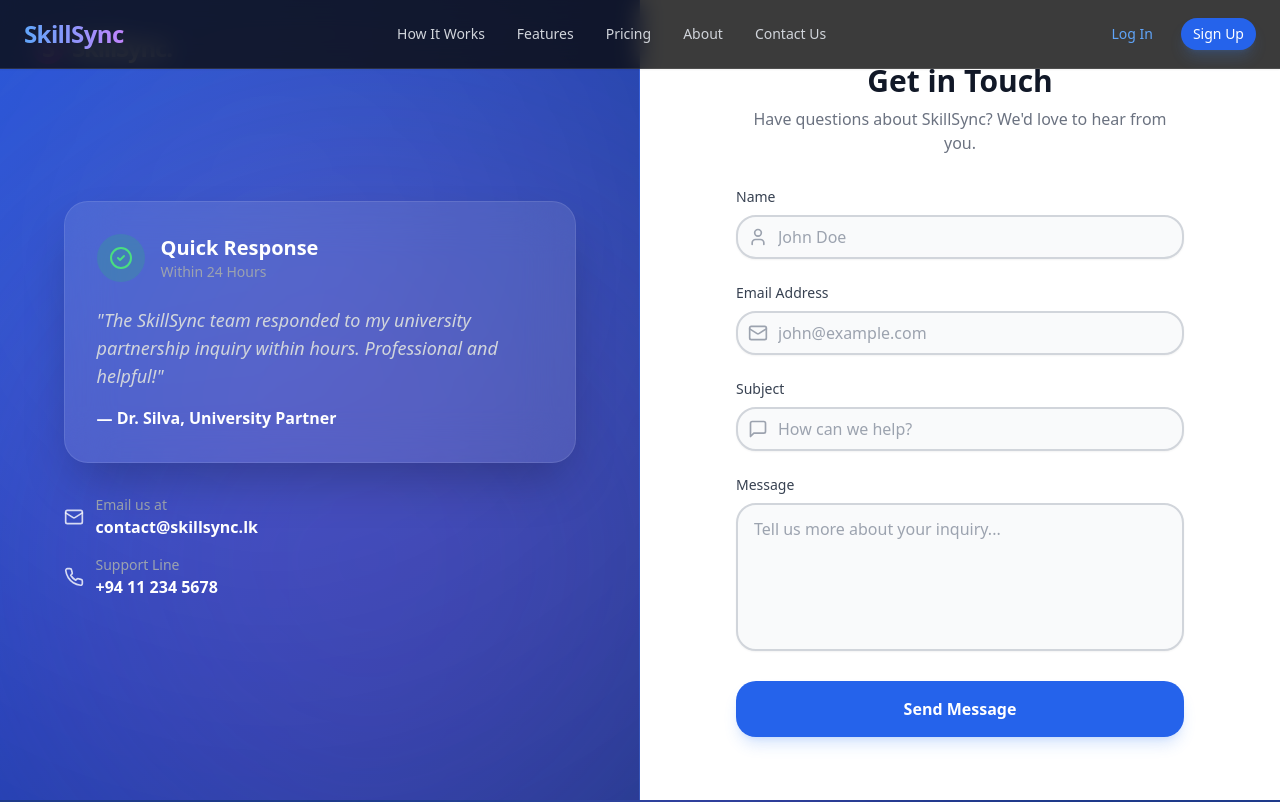
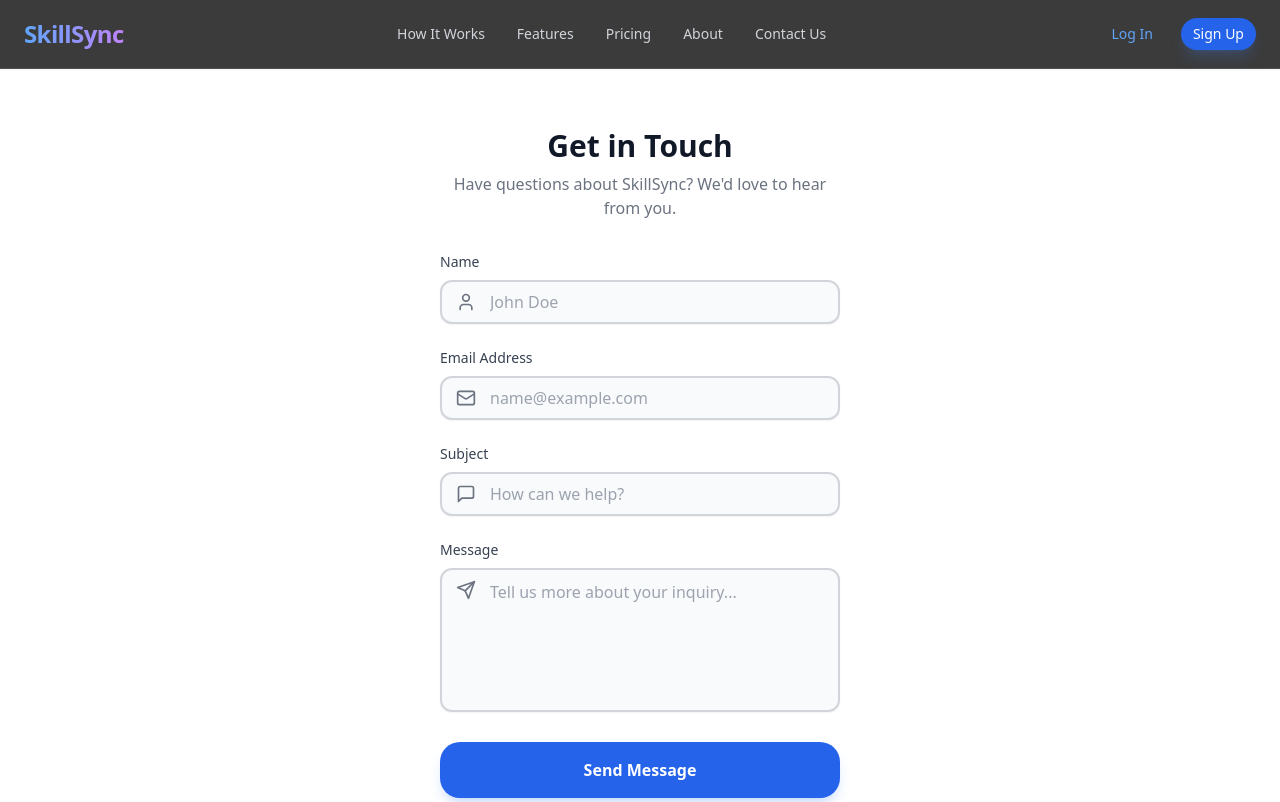
Before and after one commit to Bawaperera/SkillSyncFrontend, a Next.js app: page /contact in a window 1280 px wide. Shown: the top 802 px of the page. Built offline with nearby package versions, Linux system fonts and the light colour scheme.

Commit message:
contact form

```diff
--- a/src/app/(public)/contact/page.tsx
+++ b/src/app/(public)/contact/page.tsx
@@ -2,9 +2,8 @@
 
 import { useState } from "react";
 import { GlassButton } from "@/components/ui/GlassButton";
-import { Mail, MessageSquare, User, Send, CheckCircle, CheckCircle2, Phone } from "lucide-react";
+import { Mail, MessageSquare, User, Send, CheckCircle } from "lucide-react";
 import { motion } from "framer-motion";
-import { AuthSplitLayout } from "@/components/auth/AuthSplitLayout";
 
 export default function ContactPage() {
     const [formData, setFormData] = useState({
@@ -32,60 +31,14 @@
 
         setIsSubmitting(false);
         setIsSubmitted(true);
+
+        // Scroll to top
+        window.scrollTo({ top: 0, behavior: 'smooth' });
     };
 
-    // Marketing Content for Left Panel
-    const marketingContent = (
-        <div className="space-y-8">
-            <motion.div
-                initial={{ opacity: 0, scale: 0.95 }}
-                animate={{ opacity: 1, scale: 1 }}
-                transition={{ duration: 0.5 }}
-                className="relative"
-            >
-                <div className="bg-white/10 backdrop-blur-xl border border-white/10 p-8 rounded-3xl shadow-2xl">
-                    <div className="flex items-center gap-4 mb-6">
-                        <div className="w-12 h-12 rounded-full bg-green-500/20 flex items-center justify-center text-green-400">
-                            <CheckCircle2 size={24} />
-                        </div>
-                        <div>
-                            <h3 className="text-xl font-bold text-white">Quick Response</h3>
-                            <p className="text-sm text-gray-400">Within 24 Hours</p>
-                        </div>
-                    </div>
-                    <p className="text-lg text-gray-300 italic mb-4">
-                        "The SkillSync team responded to my university partnership inquiry within hours. Professional and helpful!"
-                    </p>
-                    <p className="font-bold text-white">— Dr. Silva, University Partner</p>
-                </div>
-            </motion.div>
-
-            <motion.div
-                initial={{ opacity: 0, y: 20 }}
-                animate={{ opacity: 1, y: 0 }}
-                transition={{ delay: 0.3 }}
-                className="space-y-4"
-            >
-                <div className="flex items-center gap-3 text-white/80">
-                    <Mail className="w-5 h-5" />
-                    <div>
-                        <p className="text-sm text-gray-400">Email us at</p>
-                        <p className="font-semibold text-white">contact@skillsync.lk</p>
-                    </div>
-                </div>
-                <div className="flex items-center gap-3 text-white/80">
-                    <Phone className="w-5 h-5" />
-                    <div>
-                        <p className="text-sm text-gray-400">Support Line</p>
-                        <p className="font-semibold text-white">+94 11 234 5678</p>
-                    </div>
-                </div>
-            </motion.div>
-        </div>
-    );
-
     return (
-        <AuthSplitLayout marketingContent={marketingContent}>
+        <div className="min-h-screen pt-32 pb-32 bg-white">
+            <div className="container mx-auto px-6 max-w-md">
                 {isSubmitted ? (
                     <motion.div
                         initial={{ scale: 0.8, opacity: 0 }}
@@ -99,13 +52,20 @@
                         <p className="text-gray-600 mb-6">
                             Thank you for contacting us. We'll get back to you soon.
                         </p>
-                    <GlassButton
-                        variant="primary"
-                        className="bg-blue-600 hover:bg-blue-700 text-white border-none"
-                        onClick={() => setIsSubmitted(false)}
+                        <button
+                            onClick={() => {
+                                setIsSubmitted(false);
+                                setFormData({
+                                    name: "",
+                                    email: "",
+                                    subject: "",
+                                    message: "",
+                                });
+                            }}
+                            className="text-blue-600 hover:text-blue-700 hover:underline font-bold"
                         >
                             Send Another Message
-                    </GlassButton>
+                        </button>
                     </motion.div>
                 ) : (
                     <>
@@ -118,76 +78,80 @@
 
                         <form onSubmit={handleSubmit} className="space-y-6">
                             {/* Name */}
-                        <div>
-                            <label htmlFor="name" className="block text-sm font-medium mb-2 text-gray-700">
+                            <div className="space-y-2 group">
+                                <label htmlFor="name" className="block text-sm font-medium text-gray-700 group-focus-within:text-blue-600 transition-colors">
                                     Name
                                 </label>
                                 <div className="relative">
-                                <div className="absolute inset-y-0 left-0 pl-3 flex items-center pointer-events-none">
-                                    <User className="w-5 h-5 text-gray-400" />
+                                    <div className="absolute left-4 top-1/2 -translate-y-1/2 text-gray-500 pointer-events-none">
+                                        <User size={20} />
                                     </div>
                                     <input
+                                        type="text"
                                         id="name"
                                         name="name"
-                                    type="text"
                                         placeholder="John Doe"
                                         value={formData.name}
                                         onChange={handleChange}
-                                    className="w-full h-11 pl-10 pr-4 py-2.5 bg-gray-50 border-2 border-gray-300 rounded-lg text-gray-900 placeholder:text-gray-400 focus:bg-white focus:border-blue-500 focus:outline-none shadow-sm transition-all"
+                                        className="w-full h-11 py-2.5 bg-gray-50 !border-2 !border-gray-300 text-gray-900 shadow-sm focus:bg-white focus:!border-blue-500 focus:ring-4 focus:ring-blue-500/10 placeholder:text-gray-400 rounded-xl px-4 pl-12 outline-none transition-all"
                                         required
                                     />
                                 </div>
                             </div>
 
                             {/* Email */}
-                        <div>
-                            <label htmlFor="email" className="block text-sm font-medium mb-2 text-gray-700">
+                            <div className="space-y-2 group">
+                                <label htmlFor="email" className="block text-sm font-medium text-gray-700 group-focus-within:text-blue-600 transition-colors">
                                     Email Address
                                 </label>
                                 <div className="relative">
-                                <div className="absolute inset-y-0 left-0 pl-3 flex items-center pointer-events-none">
-                                    <Mail className="w-5 h-5 text-gray-400" />
+                                    <div className="absolute left-4 top-1/2 -translate-y-1/2 text-gray-500 pointer-events-none">
+                                        <Mail size={20} />
                                     </div>
                                     <input
+                                        type="email"
                                         id="email"
                                         name="email"
-                                    type="email"
-                                    placeholder="john@example.com"
+                                        placeholder="name@example.com"
                                         value={formData.email}
                                         onChange={handleChange}
-                                    className="w-full h-11 pl-10 pr-4 py-2.5 bg-gray-50 border-2 border-gray-300 rounded-lg text-gray-900 placeholder:text-gray-400 focus:bg-white focus:border-blue-500 focus:outline-none shadow-sm transition-all"
+                                        className="w-full h-11 py-2.5 bg-gray-50 !border-2 !border-gray-300 text-gray-900 shadow-sm focus:bg-white focus:!border-blue-500 focus:ring-4 focus:ring-blue-500/10 placeholder:text-gray-400 rounded-xl px-4 pl-12 outline-none transition-all"
                                         required
                                     />
                                 </div>
                             </div>
 
                             {/* Subject */}
-                        <div>
-                            <label htmlFor="subject" className="block text-sm font-medium mb-2 text-gray-700">
+                            <div className="space-y-2 group">
+                                <label htmlFor="subject" className="block text-sm font-medium text-gray-700 group-focus-within:text-blue-600 transition-colors">
                                     Subject
                                 </label>
                                 <div className="relative">
-                                <div className="absolute inset-y-0 left-0 pl-3 flex items-center pointer-events-none">
-                                    <MessageSquare className="w-5 h-5 text-gray-400" />
+                                    <div className="absolute left-4 top-1/2 -translate-y-1/2 text-gray-500 pointer-events-none">
+                                        <MessageSquare size={20} />
                                     </div>
                                     <input
+                                        type="text"
                                         id="subject"
                                         name="subject"
-                                    type="text"
                                         placeholder="How can we help?"
                                         value={formData.subject}
                                         onChange={handleChange}
-                                    className="w-full h-11 pl-10 pr-4 py-2.5 bg-gray-50 border-2 border-gray-300 rounded-lg text-gray-900 placeholder:text-gray-400 focus:bg-white focus:border-blue-500 focus:outline-none shadow-sm transition-all"
+                                        className="w-full h-11 py-2.5 bg-gray-50 !border-2 !border-gray-300 text-gray-900 shadow-sm focus:bg-white focus:!border-blue-500 focus:ring-4 focus:ring-blue-500/10 placeholder:text-gray-400 rounded-xl px-4 pl-12 outline-none transition-all"
                                         required
                                     />
                                 </div>
                             </div>
 
                             {/* Message */}
-                        <div>
-                            <label htmlFor="message" className="block text-sm font-medium mb-2 text-gray-700">
+                            <div className="space-y-2 group">
+                                <label htmlFor="message" className="block text-sm font-medium text-gray-700 group-focus-within:text-blue-600 transition-colors">
                                     Message
                                 </label>
+                                <div className="relative">
+                                    <div className="absolute left-4 top-3 text-gray-500 pointer-events-none">
+                                        <Send size={20} />
+                                    </div>
                                     <textarea
                                         id="message"
                                         name="message"
@@ -195,9 +159,10 @@
                                         placeholder="Tell us more about your inquiry..."
                                         value={formData.message}
                                         onChange={handleChange}
-                                className="w-full px-4 py-3 bg-gray-50 border-2 border-gray-300 rounded-lg text-gray-900 placeholder:text-gray-400 focus:bg-white focus:border-blue-500 focus:outline-none shadow-sm transition-all resize-none"
+                                        className="w-full py-2.5 bg-gray-50 !border-2 !border-gray-300 text-gray-900 shadow-sm focus:bg-white focus:!border-blue-500 focus:ring-4 focus:ring-blue-500/10 placeholder:text-gray-400 rounded-xl px-4 pl-12 outline-none transition-all resize-none"
                                         required
                                     />
+                                </div>
                             </div>
 
                             {/* Submit Button */}
@@ -216,6 +181,7 @@
                         </form>
                     </>
                 )}
-        </AuthSplitLayout>
+            </div>
+        </div>
     );
 }
--- a/src/app/globals.css
+++ b/src/app/globals.css
@@ -96,12 +96,11 @@
 @layer components {
 
   .glass-card {
-    @apply bg-white shadow-xl shadow-gray-200/50 border border-gray-100 dark:bg-[#121214]/60 dark:backdrop-blur-xl dark:border-white/5 dark:shadow-2xl dark:shadow-black/50 rounded-[20px] transition-all duration-500;
-
+    @apply bg-white shadow-smooth border-none dark:bg-[#121214]/60 dark:backdrop-blur-xl dark:border-white/5 dark:shadow-2xl dark:shadow-black/50 rounded-[24px] transition-all duration-300;
   }
 
   .glass-card-hover {
-    @apply hover:shadow-lg hover:-translate-y-1 dark:hover:bg-white/10 dark:hover:border-white/10;
+    @apply hover:shadow-smooth-hover hover:-translate-y-1 dark:hover:bg-white/10 dark:hover:border-white/10;
   }
 
   .glass-panel {
```
Lines whose indentation alone changed are shown as unchanged.
